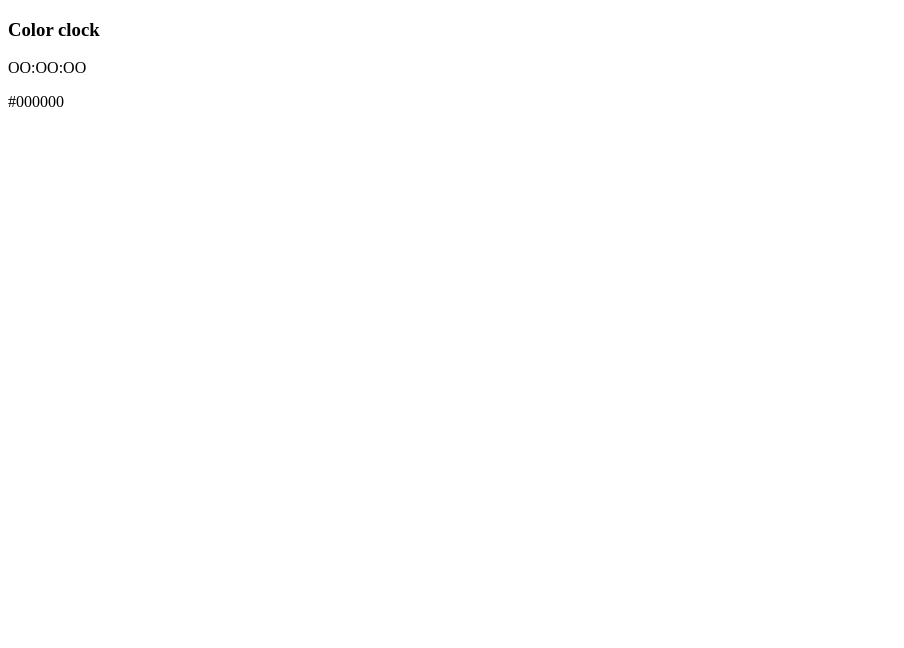
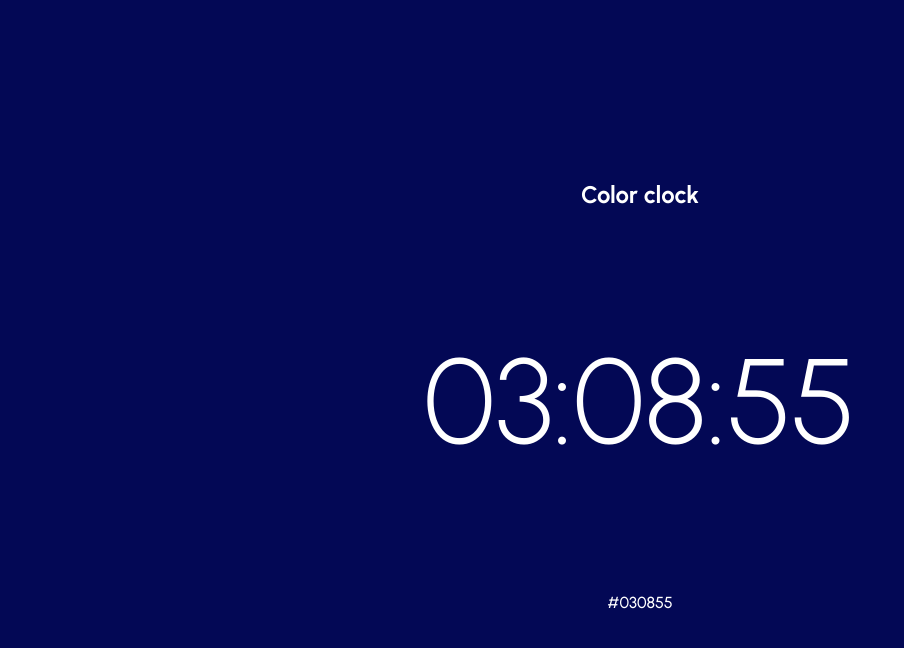
Before and after one commit to NikiVasilevFM/Color-clock, a plain HTML site: page index.html in a window 1280 px wide. Shown: the whole page, without its empty margins (0-904 px from the left). Drawn offline with Linux system fonts and the light colour scheme.

Commit message:
script and css

```diff
--- a/index.html
+++ b/index.html
@@ -3,10 +3,12 @@
     <head>
         <meta charset="UTF-8">
         <title>Color clock</title>
+        <link rel="stylesheet" href="style.css">
     </head>
     <body>
-        <h3>Color clock</h3>
-        <p>OO:OO:OO</p>
-        <p>#000000</p>
+        <h2>Color clock</h2>
+        <p id="clock">OO:OO:OO</p>
+        <p id="color">#000000</p>
+        <script src="script.js"></script>
     </body>
 </html>
--- /dev/null
+++ b/script.js
@@ -0,0 +1,30 @@
+let clock = document.getElementById("clock");
+let color = document.getElementById("color");
+
+function showClock() {
+    let time = new Date();
+    let h = (time.getHours() % 12).toString();
+    let m = time.getMinutes().toString();
+    let s = time.getSeconds().toString();
+
+    if(h.length < 2) {
+        h = "0" + h;
+    };
+    if(m.length < 2) {
+        m = "0" + m;
+    };
+    if(s.length < 2) {
+        s = "0" + s;
+    };
+
+    let clockString = h + ":" + m + ":" + s;
+    let colorString = "#" + h + m + s;
+
+    clock.textContent = clockString;
+    color.textContent = colorString;
+
+    document.body.style.background = colorString;
+};
+
+showClock();
+setInterval(showClock, 1000);
--- /dev/null
+++ b/style.css
@@ -0,0 +1,13 @@
+@import url('https://fonts.googleapis.com/css2?family=Urbanist:wght@100;200;300;500;600;700;800;900&display=swap');
+
+body {
+    font-family: 'Urbanist', sans-serif;
+    text-align: center;
+    margin-top: 180px;
+    color: white;
+}
+
+#clock {
+    font-weight: 300;
+    font-size: 120px;
+}
```
